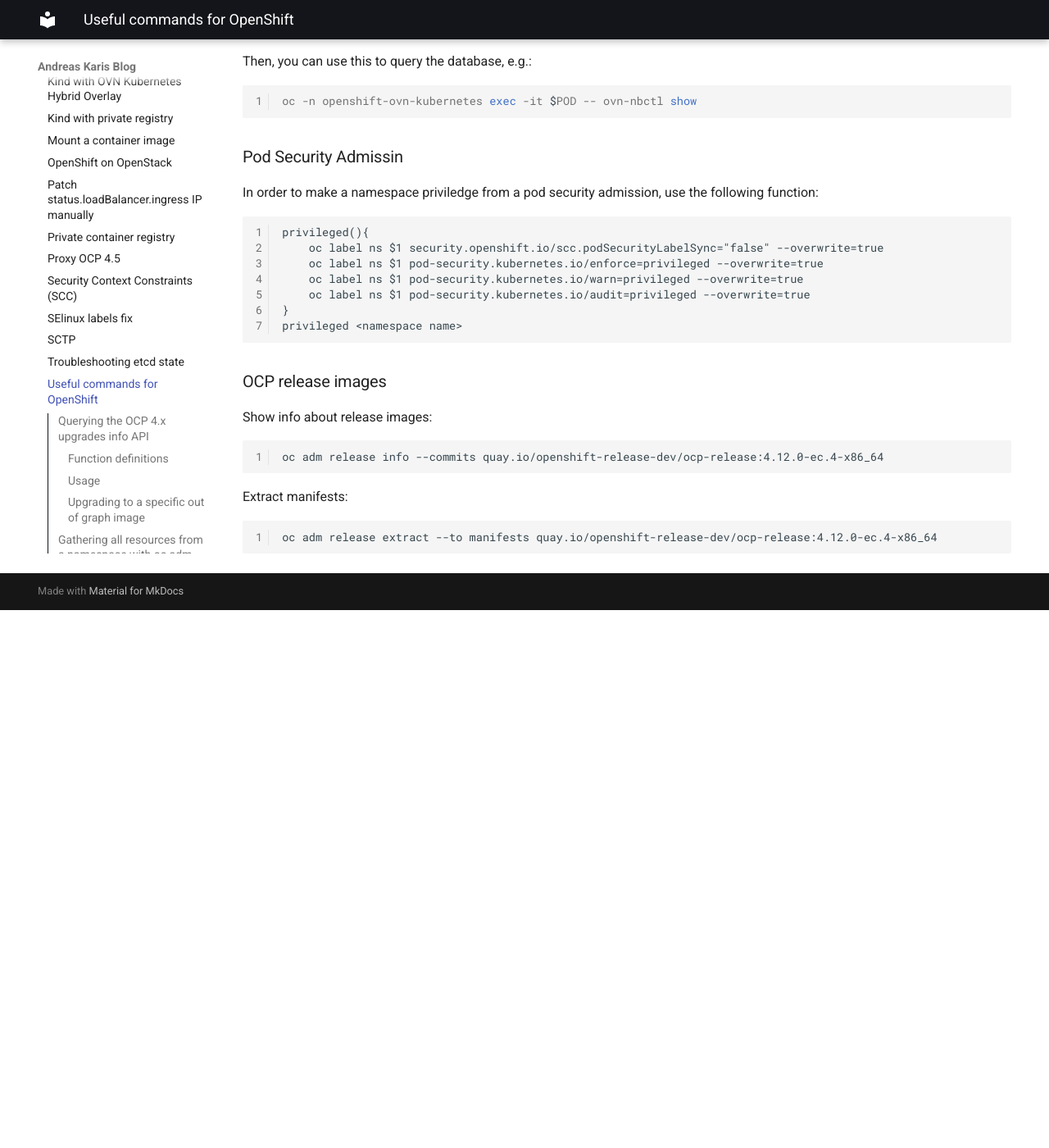
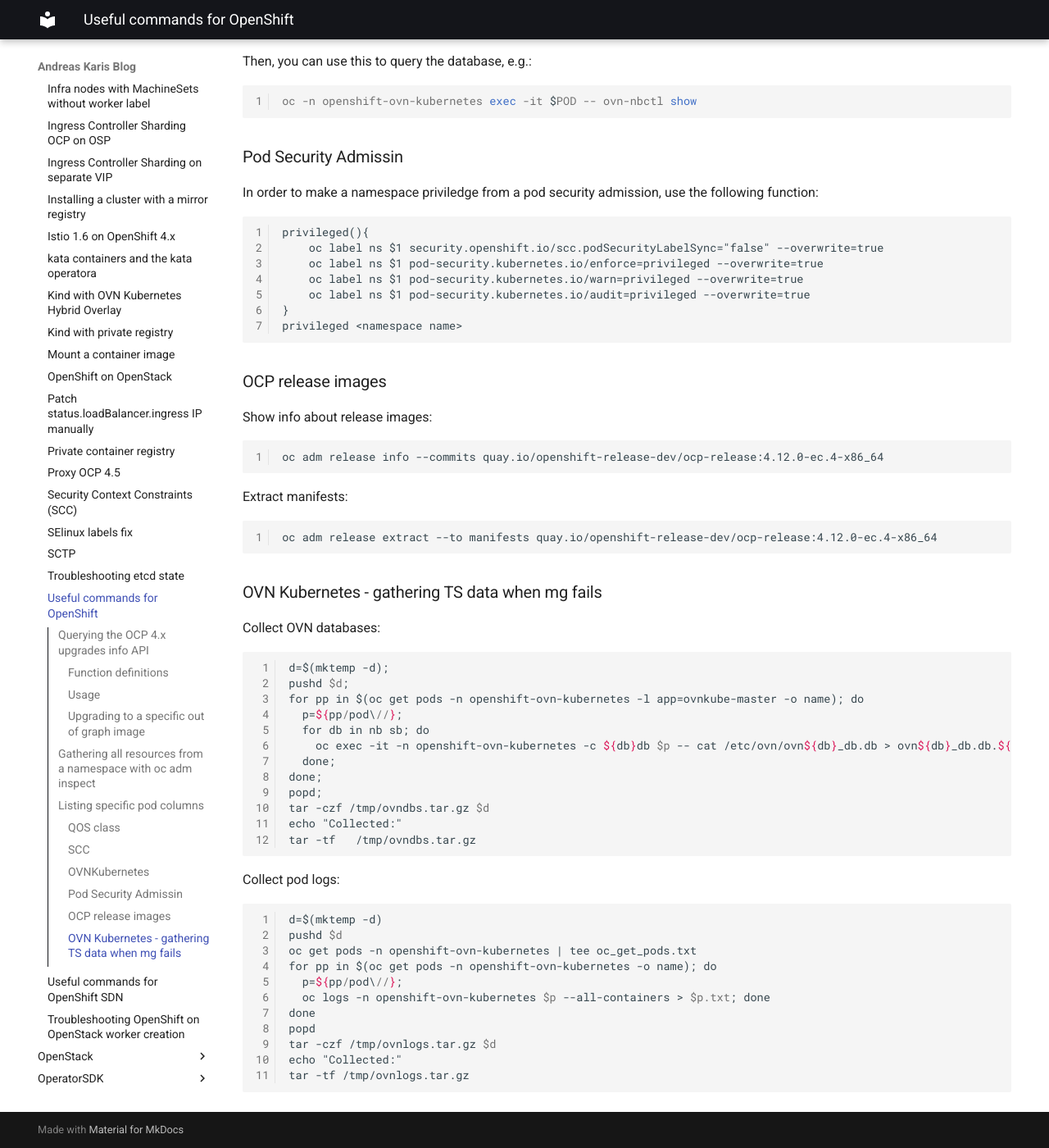
Before and after one commit to andreaskaris/blog, an MkDocs documentation site: the page built from docs/openshift/useful-ocp-commands.md, in a window 1280 px wide and 1400 px high, scrolled down 6332 px. Shown: the whole window at 82% size. Built offline with MkDocs 1.6.1 and Material for MkDocs 9.7.7, drawn with Linux system fonts in a browser that asks for light colours; before the commit the page ends 7076 px from its top, so only the background shows below that.

Commit message:
next
Signed-off-by: Andreas Karis <ak.karis@gmail.com>

```diff
--- a/docs/openshift/useful-ocp-commands.md
+++ b/docs/openshift/useful-ocp-commands.md
@@ -349,3 +349,36 @@ Extract manifests:
 ~~~
 oc adm release extract --to manifests quay.io/openshift-release-dev/ocp-release:4.12.0-ec.4-x86_64
 ~~~
+
+### OVN Kubernetes - gathering TS data when mg fails
+
+Collect OVN databases:
+~~~
+d=$(mktemp -d);
+pushd $d;
+for pp in $(oc get pods -n openshift-ovn-kubernetes -l app=ovnkube-master -o name); do
+  p=${pp/pod\//};
+  for db in nb sb; do
+    oc exec -it -n openshift-ovn-kubernetes -c ${db}db $p -- cat /etc/ovn/ovn${db}_db.db > ovn${db}_db.db.${p} ;
+  done;
+done;
+popd;
+tar -czf /tmp/ovndbs.tar.gz $d
+echo "Collected:"
+tar -tf   /tmp/ovndbs.tar.gz
+~~~
+
+Collect pod logs:
+~~~
+d=$(mktemp -d)
+pushd $d
+oc get pods -n openshift-ovn-kubernetes | tee oc_get_pods.txt
+for pp in $(oc get pods -n openshift-ovn-kubernetes -o name); do
+  p=${pp/pod\//};
+  oc logs -n openshift-ovn-kubernetes $p --all-containers > $p.txt; done
+done
+popd
+tar -czf /tmp/ovnlogs.tar.gz $d
+echo "Collected:"
+tar -tf /tmp/ovnlogs.tar.gz
+~~~
```
